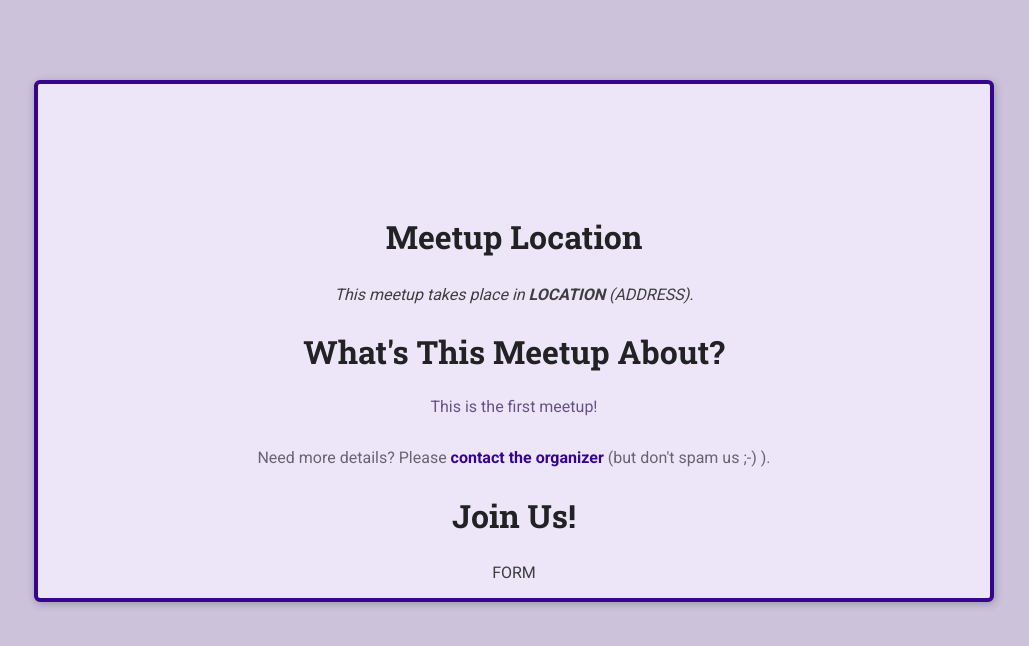
After one commit to dev-shubhamkumar/Learning-Django, a Django app: page /meetups/1 in a window 1280 px wide. The commit adds this page. Shown: the top 646 px of the page, without its empty margins (126-1155 px from the left). Run offline with Django 3.2, Linux system fonts and the light colour scheme.

Commit message:
adding Details page with dynamic links

```diff
--- a/meetups/templates/meetups/index.html
+++ b/meetups/templates/meetups/index.html
@@ -32,7 +32,7 @@
                                 </div>
                             </div>
                             <div class="meetup-actions">
-                                <a href="" class="btn">More Details</a>
+                                <a href="{% url 'meetup-detail' meetup_item.slug %}" class="btn">More Details</a>
                             </div>
                         </article>
                     </li>
--- /dev/null
+++ b/meetups/templates/meetups/meetup-details.html
@@ -0,0 +1,37 @@
+{% load static %}
+<!DOCTYPE html>
+<html lang="en">
+<head>
+    <meta charset="UTF-8">
+    <meta http-equiv="X-UA-Compatible" content="IE=edge">
+    <meta name="viewport" content="width=device-width, initial-scale=1.0">
+    <title>{{ meetup_title }}</title>
+    <link rel="stylesheet" href="{% static 'meetups/styles/base.css' %}">
+    <link rel="stylesheet" href="{% static 'meetups/styles/meetup-details.css' %}">
+</head>
+<body>
+    <main>
+        <article>
+            <img src="" alt="">
+
+            <section id="location">
+                <h2>Meetup Location</h2>
+                <address>This meetup takes place in <span>LOCATION</span> (ADDRESS).</address>
+            </section>
+
+            <section id="details">
+                <h2>What's This Meetup About?</h2>
+                <p>{{ meetup_description }}</p>
+                <footer>
+                    <p>Need more details? Please <a href="">contact the organizer</a> (but don't spam us ;-) ).</p>
+                </footer>
+            </section>
+
+            <section id="registration">
+                <h2>Join Us!</h2>
+                FORM
+            </section>
+        </article>
+    </main>
+</body>
+</html>
--- a/meetups/urls.py
+++ b/meetups/urls.py
@@ -2,5 +2,6 @@ from django.urls import path
 
 from . import views
 urlpatterns = [
-    path('meetups', views.index)    #   our-domain.com/meetups
+    path('meetups', views.index, name='all-meetups'),    #   our-domain.com/meetups
+    path('meetups/<slug:meetup_slug>', views.meetup_details, name='meetup-detail')    #   adding dynamic links
 ]
--- a/meetups/views.py
+++ b/meetups/views.py
@@ -19,3 +19,14 @@ def index(request):
         'show_meetups': True,
         'meetups': meetups
     })
+
+def meetup_details(request, meetup_slug):
+    print(meetup_slug)
+    selected_meetup = {
+        'title': 'A First Meetup',
+        'description': 'This is the first meetup!'
+    }
+    return render(request, 'meetups/meetup-details.html', {
+        'meetup_title': selected_meetup['title'],
+        'meetup_description': selected_meetup['description']
+    })
```
